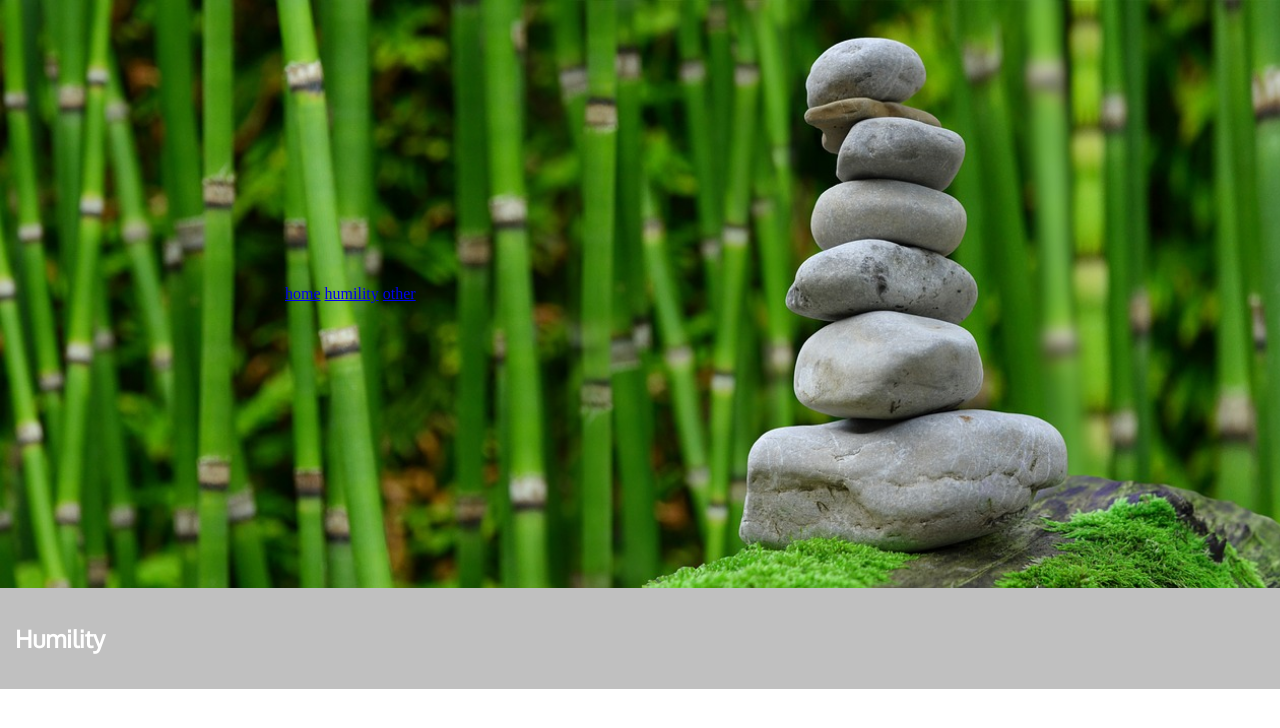
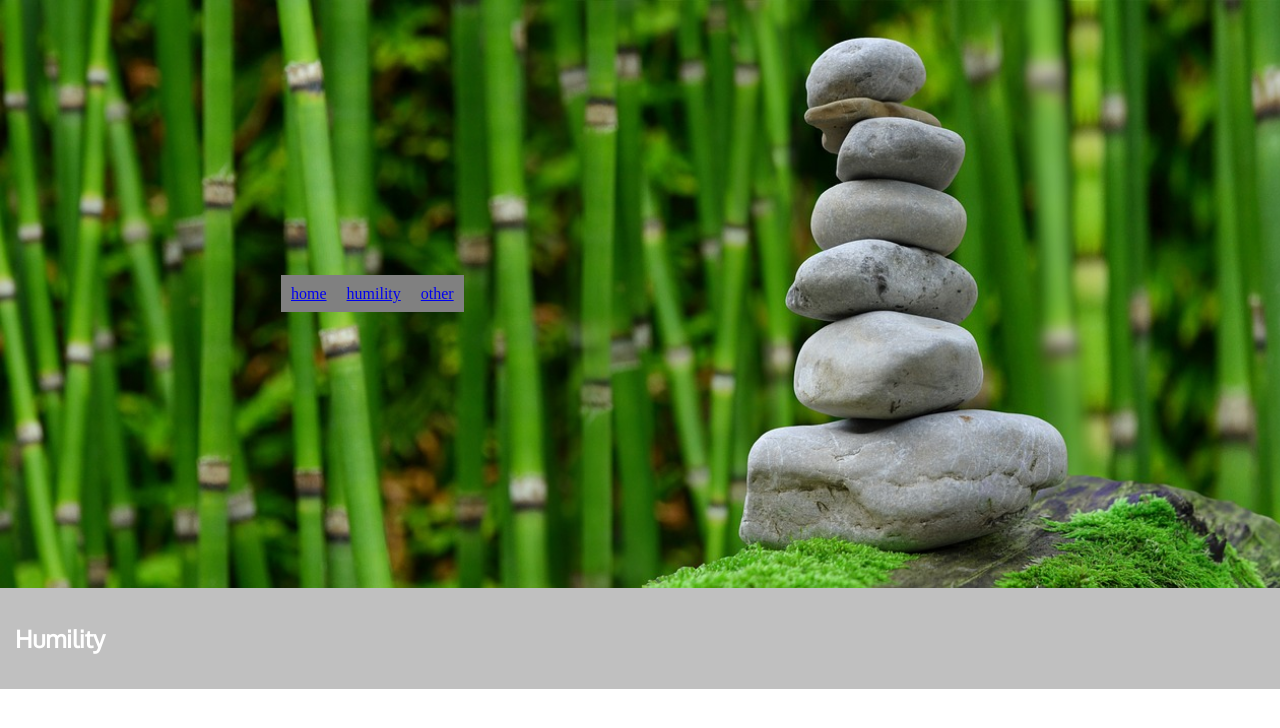
Before and after one commit to tsatkgr/psych, a plain HTML site: page index.html in a window 1280 px wide. Drawn offline with Linux system fonts and the light colour scheme.

Commit message:
Update index.css

```diff
--- a/index.css
+++ b/index.css
@@ -9,6 +9,9 @@ nav {
 
 }
 a {
+  background-color:gray;
+  padding:10px;
+  margin-left:-4px;
   width:100px;
   height:50px;
   -webkit-transition: width 2s;
```
